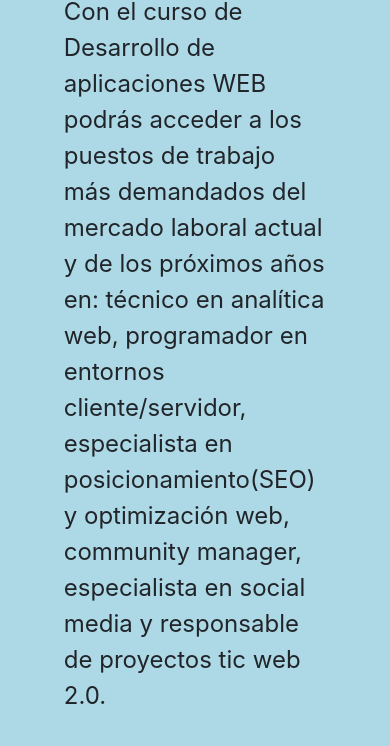
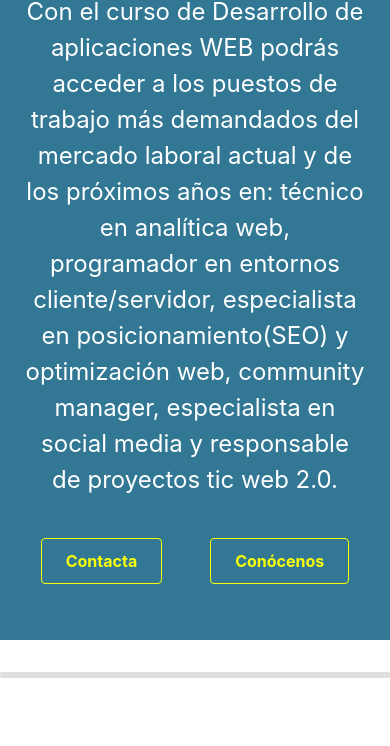
Before and after one commit to sorwar99/M09, a plain HTML site: page portfolio/index.html in a window 390 px wide. Shown: the part 188-934 px from the top of the page. After the commit the page ends 866 px from the top, so only its background shows below. Drawn offline with nearby package versions, Linux system fonts and the light colour scheme.

Commit message:
contact mobile styling

```diff
--- a/portfolio/index.html
+++ b/portfolio/index.html
@@ -52,14 +52,34 @@
         </form>
     </div>
 </nav>
-<div class="wrapper w-75">
+<div class="row">
     <div class="container" id="contact-container">
-        <h1 class="text-center display-1 h4" id="contact-title">Apuntate!</h1>
+        <h1 class="text-center display-1 h4" id="contact-title">¡Apúntate!</h1>
         <p id="contact-text">Con el curso de Desarrollo de aplicaciones WEB podrás acceder a los puestos
             de trabajo más demandados del mercado laboral actual y de los próximos años en:
             técnico en analítica web, programador en entornos cliente/servidor, especialista en posicionamiento(SEO)
             y optimización web, community manager, especialista en social media y
             responsable de proyectos tic web 2.0.</p>
+        <div class="row d-flex justify-content-center">
+            <div class="button-container">
+                <button type="button" class="btn">Contacta</button>
+            </div>
+            <div class="button-container">
+                <button class="btn">Conócenos</button>
+            </div>
+        </div>
+    </div>
+
+    <div class="container">
+        <div class="card">
+
+        </div>
+        <div class="card">
+
+        </div>
+        <div class="card">
+
+        </div>
     </div>
 </div>
 </body>
--- a/portfolio/styles.css
+++ b/portfolio/styles.css
@@ -5,26 +5,42 @@
 }
 
 body{
-    background-color: lightblue !important;
+    max-width: 100%;
+    overflow-x: hidden;
 }
 
-.wrapper{
-    margin-right: auto;
-    margin-left: auto;
-}
 .nav-link{
     color: white !important;
     font-weight: bolder !important;
     text-transform: uppercase;
-    font-size: 14px !important;
+    font-size: 0.9em !important;
 }
 #contact-container{
-    margin-top: 2em;
+    padding-top: 2em;
+    padding-bottom: 2em;
     margin-bottom: 2em;
+    background-color: #327895;
 }
 #contact-title{
     font-size: 4.5em;
+    color: #f8ff07;
 }
 #contact-text{
+    padding-left: 1em;
+    padding-right: 1em;
     font-size: 1.5em;
+    text-align: center;
+    color: white;
 }
+.button-container{
+    margin: 1.5em;
+}
+.btn{
+    padding: 0.6em 1.5em;
+    font-weight: bold;
+    border-color: #f8ff07;
+    color: #f8ff07;
+}
+.btn:hover{
+    background-color: #f8ff07;
+}
```
